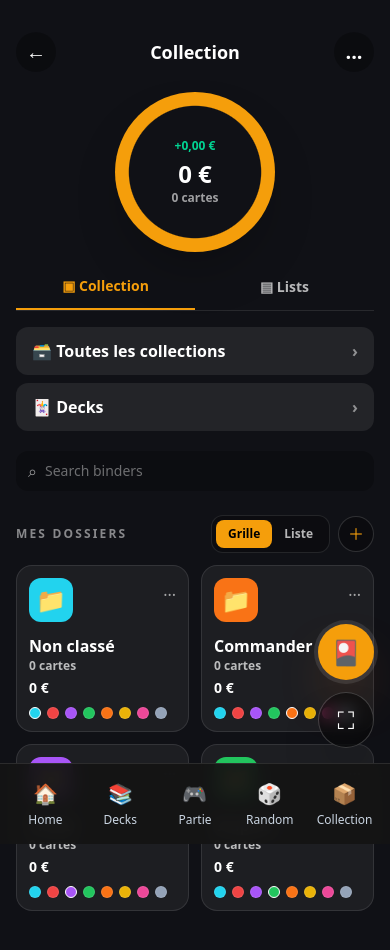
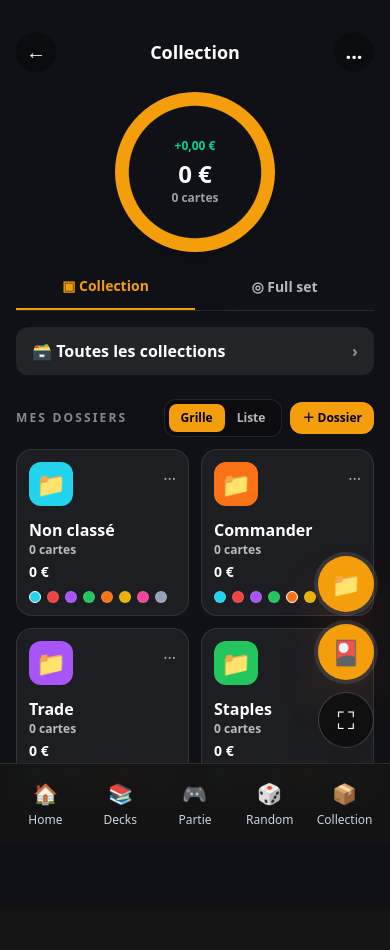
Before and after one commit to vekuAa/manaforge, a Next.js app: page /collection in a window 390 px wide. Shown: the top 950 px of the page. After the commit the page ends 907 px from the top, so only its background shows below. Built offline with nearby package versions, Linux system fonts and the light colour scheme.

Commit message:
Amélioration game tracker mobile

```diff
--- a/app/collection/page.tsx
+++ b/app/collection/page.tsx
@@ -110,6 +110,11 @@ export default function CollectionPage() {
   const [viewMode, setViewMode] = useState<"grid" | "list">("grid");
   const [search, setSearch] = useState("");
   const [setFilter, setSetFilter] = useState("Toutes");
+  const [activeHomeTab, setActiveHomeTab] = useState<"collection" | "fullset">("collection");
+
+  const [fullsetCode, setFullsetCode] = useState("");
+  const [fullsetCards, setFullsetCards] = useState<ScryfallCard[]>([]);
+  const [isLoadingFullset, setIsLoadingFullset] = useState(false);
 
   const [showFolderModal, setShowFolderModal] = useState(false);
   const [newFolder, setNewFolder] = useState("");
@@ -209,11 +214,11 @@ export default function CollectionPage() {
     return ["Toutes", ...Array.from(new Set(values)).sort()];
   }, [cards]);
 
-  const openedFolderSummary = folderSummaries.find((folder) => folder.name === openedFolder);
+  const openedFolderSummary = openedFolder === "__ALL__" ? undefined : folderSummaries.find((folder) => folder.name === openedFolder);
 
   const visibleCards = useMemo(() => {
     return cards.filter((card) => {
-      const matchesFolder = !openedFolder || (card.folder || "Non classé") === openedFolder;
+      const matchesFolder = !openedFolder || openedFolder === "__ALL__" || (card.folder || "Non classé") === openedFolder;
       const matchesSearch = card.name.toLowerCase().includes(search.toLowerCase());
       const matchesSet = setFilter === "Toutes" || card.setName === setFilter;
       return matchesFolder && matchesSearch && matchesSet;
@@ -225,6 +230,29 @@ export default function CollectionPage() {
     const totalValue = visibleCards.reduce((sum, card) => sum + card.quantity * card.price, 0);
     return { totalCards, uniqueCards: visibleCards.length, totalValue: Math.round(totalValue * 100) / 100 };
   }, [visibleCards]);
+
+  const fullsetProgress = useMemo(() => {
+    if (fullsetCards.length === 0) {
+      return { owned: 0, total: 0, percent: 0, missing: [] as ScryfallCard[] };
+    }
+
+    const cleanSetCode = fullsetCode.trim().toLowerCase();
+    const ownedKeys = new Set(
+      cards
+        .filter((card) => card.setCode?.toLowerCase() === cleanSetCode)
+        .map((card) => `${card.setCode?.toLowerCase()}-${card.collectorNumber}`),
+    );
+
+    const missing = fullsetCards.filter((card) => !ownedKeys.has(`${card.set?.toLowerCase()}-${card.collector_number}`));
+    const owned = fullsetCards.length - missing.length;
+
+    return {
+      owned,
+      total: fullsetCards.length,
+      percent: fullsetCards.length > 0 ? Math.round((owned / fullsetCards.length) * 100) : 0,
+      missing,
+    };
+  }, [cards, fullsetCards, fullsetCode]);
 
   function createFolder() {
     const cleanFolder = newFolder.trim();
@@ -316,6 +344,37 @@ export default function CollectionPage() {
     setPrintOptions([]);
     setSelectedPrintId("");
     setShowAddModal(false);
+  }
+
+  async function loadFullset() {
+    const cleanSet = fullsetCode.trim().toLowerCase();
+    if (!cleanSet) {
+      setError("Entre un code d’extension. Exemple : mh3");
+      return;
+    }
+
+    try {
+      setIsLoadingFullset(true);
+      setError("");
+      let url = `https://api.scryfall.com/cards/search?q=${encodeURIComponent(`e:${cleanSet}`)}&unique=prints&order=set`;
+      const allCards: ScryfallCard[] = [];
+
+      while (url) {
+        const response = await fetch(url);
+        if (!response.ok) throw new Error("Extension introuvable sur Scryfall.");
+        const data = (await response.json()) as ScryfallSearchResponse;
+        allCards.push(...data.data);
+        url = data.has_more && data.next_page ? data.next_page : "";
+      }
+
+      setFullsetCards(allCards);
+      setActiveHomeTab("fullset");
+    } catch (err) {
+      setFullsetCards([]);
+      setError(err instanceof Error ? err.message : "Erreur pendant le fullset.");
+    } finally {
+      setIsLoadingFullset(false);
+    }
   }
 
   function updateQuantity(id: number, amount: number) {
@@ -432,8 +491,22 @@ export default function CollectionPage() {
           <CollectionHome
             globalStats={globalStats}
             folderSummaries={folderSummaries}
+            activeHomeTab={activeHomeTab}
+            setActiveHomeTab={setActiveHomeTab}
+            fullsetCode={fullsetCode}
+            setFullsetCode={setFullsetCode}
+            fullsetCards={fullsetCards}
+            fullsetProgress={fullsetProgress}
+            isLoadingFullset={isLoadingFullset}
+            fullsetError={error}
+            onLoadFullset={loadFullset}
             viewMode={viewMode}
             setViewMode={setViewMode}
+            onOpenAll={() => {
+              setOpenedFolder("__ALL__");
+              setSearch("");
+              setSetFilter("Toutes");
+            }}
             onOpenFolder={(folder) => {
               setOpenedFolder(folder);
               setSearch("");
@@ -445,7 +518,7 @@ export default function CollectionPage() {
           />
         ) : (
           <FolderView
-            folder={openedFolder}
+            folder={openedFolder === "__ALL__" ? "Toutes les collections" : openedFolder}
             summary={openedFolderSummary}
             cards={visibleCards}
             stats={openedStats}
@@ -458,11 +531,11 @@ export default function CollectionPage() {
             setViewMode={setViewMode}
             onBack={() => setOpenedFolder(null)}
             onScan={() => {
-              setScanFolder(openedFolder);
+              setScanFolder(openedFolder === "__ALL__" ? "Non classé" : openedFolder);
               setShowScanModal(true);
             }}
             onAdd={() => {
-              setSelectedFolder(openedFolder);
+              setSelectedFolder(openedFolder === "__ALL__" ? "Non classé" : openedFolder);
               setShowAddModal(true);
             }}
             onMinus={(id) => updateQuantity(id, -1)}
@@ -473,6 +546,15 @@ export default function CollectionPage() {
       </section>
 
       <div className="fixed bottom-24 right-4 z-40 flex flex-col gap-3">
+        {!openedFolder && (
+          <button
+            onClick={() => setShowFolderModal(true)}
+            className="flex h-14 w-14 items-center justify-center rounded-full bg-[#f59e0b] text-2xl shadow-2xl shadow-orange-500/30 ring-4 ring-white/10 transition active:scale-95"
+            aria-label="Créer un dossier"
+          >
+            📁
+          </button>
+        )}
         <button
           onClick={() => setShowAddModal(true)}
           className="flex h-14 w-14 items-center justify-center rounded-full bg-[#f59e0b] text-2xl shadow-2xl shadow-orange-500/30 ring-4 ring-white/10 transition active:scale-95"
@@ -555,8 +637,18 @@ export default function CollectionPage() {
 function CollectionHome({
   globalStats,
   folderSummaries,
+  activeHomeTab,
+  setActiveHomeTab,
+  fullsetCode,
+  setFullsetCode,
+  fullsetCards,
+  fullsetProgress,
+  isLoadingFullset,
+  fullsetError,
+  onLoadFullset,
   viewMode,
   setViewMode,
+  onOpenAll,
   onOpenFolder,
   onCreateFolder,
   onDeleteFolder,
@@ -564,8 +656,18 @@ function CollectionHome({
 }: {
   globalStats: { totalCards: number; uniqueCards: number; totalValue: number };
   folderSummaries: FolderSummary[];
+  activeHomeTab: "collection" | "fullset";
+  setActiveHomeTab: (tab: "collection" | "fullset") => void;
+  fullsetCode: string;
+  setFullsetCode: (value: string) => void;
+  fullsetCards: ScryfallCard[];
+  fullsetProgress: { owned: number; total: number; percent: number; missing: ScryfallCard[] };
+  isLoadingFullset: boolean;
+  fullsetError: string;
+  onLoadFullset: () => void;
   viewMode: "grid" | "list";
   setViewMode: (mode: "grid" | "list") => void;
+  onOpenAll: () => void;
   onOpenFolder: (folder: string) => void;
   onCreateFolder: () => void;
   onDeleteFolder: (folder: string) => void;
@@ -587,32 +689,35 @@ function CollectionHome({
         </div>
 
         <div className="mt-6 grid grid-cols-2 border-b border-white/10 text-sm font-black">
-          <button className="border-b-2 border-[#f59e0b] pb-3 text-[#f59e0b]">▣ Collection</button>
-          <button className="pb-3 text-white/70">▤ Lists</button>
+          <button
+            onClick={() => setActiveHomeTab("collection")}
+            className={`pb-3 ${activeHomeTab === "collection" ? "border-b-2 border-[#f59e0b] text-[#f59e0b]" : "text-white/70"}`}
+          >
+            ▣ Collection
+          </button>
+          <button
+            onClick={() => setActiveHomeTab("fullset")}
+            className={`pb-3 ${activeHomeTab === "fullset" ? "border-b-2 border-[#f59e0b] text-[#f59e0b]" : "text-white/70"}`}
+          >
+            ◎ Full set
+          </button>
         </div>
       </header>
 
+      {activeHomeTab === "collection" ? (
+        <>
           <div className="mt-4 grid gap-2">
-        <button className="flex items-center justify-between rounded-xl bg-white/[0.08] px-4 py-3 font-black">
+            <button onClick={onOpenAll} className="flex items-center justify-between rounded-xl bg-white/[0.08] px-4 py-3 font-black active:scale-[0.99]">
               <span>🗃️ Toutes les collections</span>
               <span className="text-white/50">›</span>
             </button>
-        <button className="flex items-center justify-between rounded-xl bg-white/[0.08] px-4 py-3 font-black">
-          <span>🃏 Decks</span>
-          <span className="text-white/50">›</span>
-        </button>
-      </div>
-
-      <div className="mt-5 flex items-center gap-2 rounded-xl bg-black/25 px-3 py-2 text-white/60">
-        <span>⌕</span>
-        <input placeholder="Search binders" className="w-full bg-transparent text-sm outline-none placeholder:text-white/40" />
           </div>
 
           <div className="mt-6 flex items-center justify-between">
             <p className="text-xs font-black uppercase tracking-[0.18em] text-white/50">Mes dossiers</p>
             <div className="flex items-center gap-2">
               <ViewToggle viewMode={viewMode} setViewMode={setViewMode} />
-          <button onClick={onCreateFolder} className="flex h-9 w-9 items-center justify-center rounded-full border border-white/15 bg-black/30 text-[#f59e0b]">＋</button>
+              <button onClick={onCreateFolder} className="rounded-xl bg-[#f59e0b] px-3 py-2 text-xs font-black text-black">＋ Dossier</button>
             </div>
           </div>
 
@@ -629,6 +734,82 @@ function CollectionHome({
             ))}
           </div>
         </>
+      ) : (
+        <FullsetPanel
+          fullsetCode={fullsetCode}
+          setFullsetCode={setFullsetCode}
+          fullsetCards={fullsetCards}
+          progress={fullsetProgress}
+          isLoading={isLoadingFullset}
+          error={fullsetError}
+          onLoad={onLoadFullset}
+        />
+      )}
+    </>
+  );
+}
+
+function FullsetPanel({
+  fullsetCode,
+  setFullsetCode,
+  fullsetCards,
+  progress,
+  isLoading,
+  error,
+  onLoad,
+}: {
+  fullsetCode: string;
+  setFullsetCode: (value: string) => void;
+  fullsetCards: ScryfallCard[];
+  progress: { owned: number; total: number; percent: number; missing: ScryfallCard[] };
+  isLoading: boolean;
+  error: string;
+  onLoad: () => void;
+}) {
+  return (
+    <section className="mt-5 rounded-2xl border border-white/10 bg-white/[0.055] p-4">
+      <h2 className="text-xl font-black">Suivi Full set</h2>
+      <p className="mt-1 text-sm font-bold text-white/55">Entre un code d’extension : MH3, LTR, FIN, DFT...</p>
+
+      <div className="mt-4 grid grid-cols-[1fr_auto] gap-2">
+        <input
+          value={fullsetCode}
+          onChange={(event) => setFullsetCode(event.target.value)}
+          placeholder="mh3"
+          className="rounded-xl border border-white/10 bg-black/30 px-4 py-3 font-black uppercase outline-none"
+        />
+        <button onClick={onLoad} disabled={isLoading} className="rounded-xl bg-[#f59e0b] px-5 py-3 font-black text-black disabled:opacity-50">
+          {isLoading ? "..." : "Analyser"}
+        </button>
+      </div>
+
+      {error && <p className="mt-3 rounded-xl bg-red-500/10 p-3 text-sm font-bold text-red-200">{error}</p>}
+
+      {fullsetCards.length > 0 && (
+        <div className="mt-5 rounded-2xl bg-black/25 p-4">
+          <div className="flex items-end justify-between gap-4">
+            <div>
+              <p className="text-sm font-bold text-white/55">Progression</p>
+              <p className="text-2xl font-black">{progress.owned}/{progress.total}</p>
+            </div>
+            <p className="text-2xl font-black text-[#f59e0b]">{progress.percent}%</p>
+          </div>
+          <div className="mt-3 h-3 overflow-hidden rounded-full bg-white/10">
+            <div className="h-full rounded-full bg-[#f59e0b]" style={{ width: `${progress.percent}%` }} />
+          </div>
+
+          <h3 className="mt-5 font-black">Cartes manquantes</h3>
+          <div className="mt-3 max-h-72 space-y-2 overflow-y-auto pr-1">
+            {progress.missing.slice(0, 120).map((card) => (
+              <div key={card.id} className="flex items-center justify-between rounded-xl bg-white/[0.06] p-3 text-sm">
+                <span className="truncate font-bold">{card.name}</span>
+                <span className="ml-3 shrink-0 text-white/55">#{card.collector_number}</span>
+              </div>
+            ))}
+          </div>
+        </div>
+      )}
+    </section>
   );
 }
 
@@ -667,9 +848,7 @@ function BinderCard({
   onColorChange: (color: string) => void;
 }) {
   const isDefaultFolder = folder.name === "Non classé";
-  const background = folder.cover
-    ? `linear-gradient(90deg, rgba(16,17,22,.96), rgba(16,17,22,.58)), url(${folder.cover})`
-    : `linear-gradient(90deg, ${folder.color}33, rgba(255,255,255,.05))`;
+  const background = `linear-gradient(90deg, ${folder.color}33, rgba(255,255,255,.05))`;
 
   if (compact) {
     return (
@@ -1009,7 +1188,7 @@ function ScanModal({
             <span className="absolute bottom-4 right-4 h-10 w-10 rounded-br-2xl border-b-4 border-r-4 border-white" />
           </button>
           <input ref={fileInputRef} type="file" accept="image/*" capture="environment" className="hidden" onChange={(event) => { const file = event.target.files?.[0]; if (file) onFile(file); }} />
-          <p className="mt-4 text-center text-sm font-bold text-white/60">{isScanning ? "Analyse OCR en cours..." : scanStatus || "Reconnaissance automatique via OCR + Scryfall"}</p>
+          <p className="mt-4 text-center text-sm font-bold text-white/60">{isScanning ? "Analyse OCR en cours..." : scanStatus || "Prends la photo : ManaForge tente de reconnaître la carte automatiquement"}</p>
           {scanResult && <div className="mt-4 flex w-full items-center gap-3 rounded-2xl bg-white/[0.06] p-3">{getCardArt(scanResult) && <img src={getCardArt(scanResult)} alt={scanResult.name} className="h-16 w-16 rounded-xl object-cover" />}<div className="min-w-0"><p className="truncate font-black">{scanResult.name}</p><p className="text-xs text-white/60">{scanResult.set_name} · #{scanResult.collector_number}</p><p className="text-sm font-black">{formatCurrency(getCardPrice(scanResult), 2)}</p></div></div>}
         </div>
         <div className="mt-4 grid grid-cols-[.7fr_1.3fr] gap-2">
```
Lines whose indentation alone changed are shown as unchanged.
